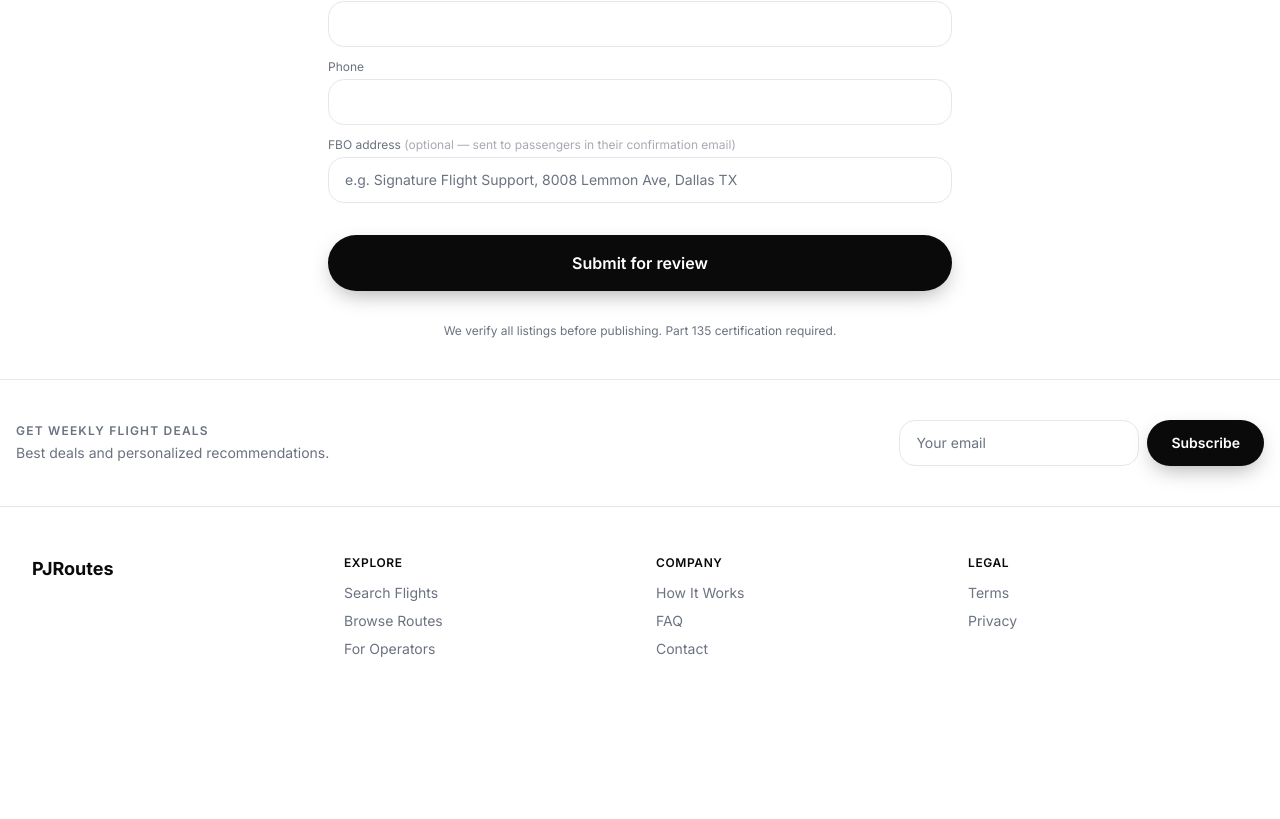
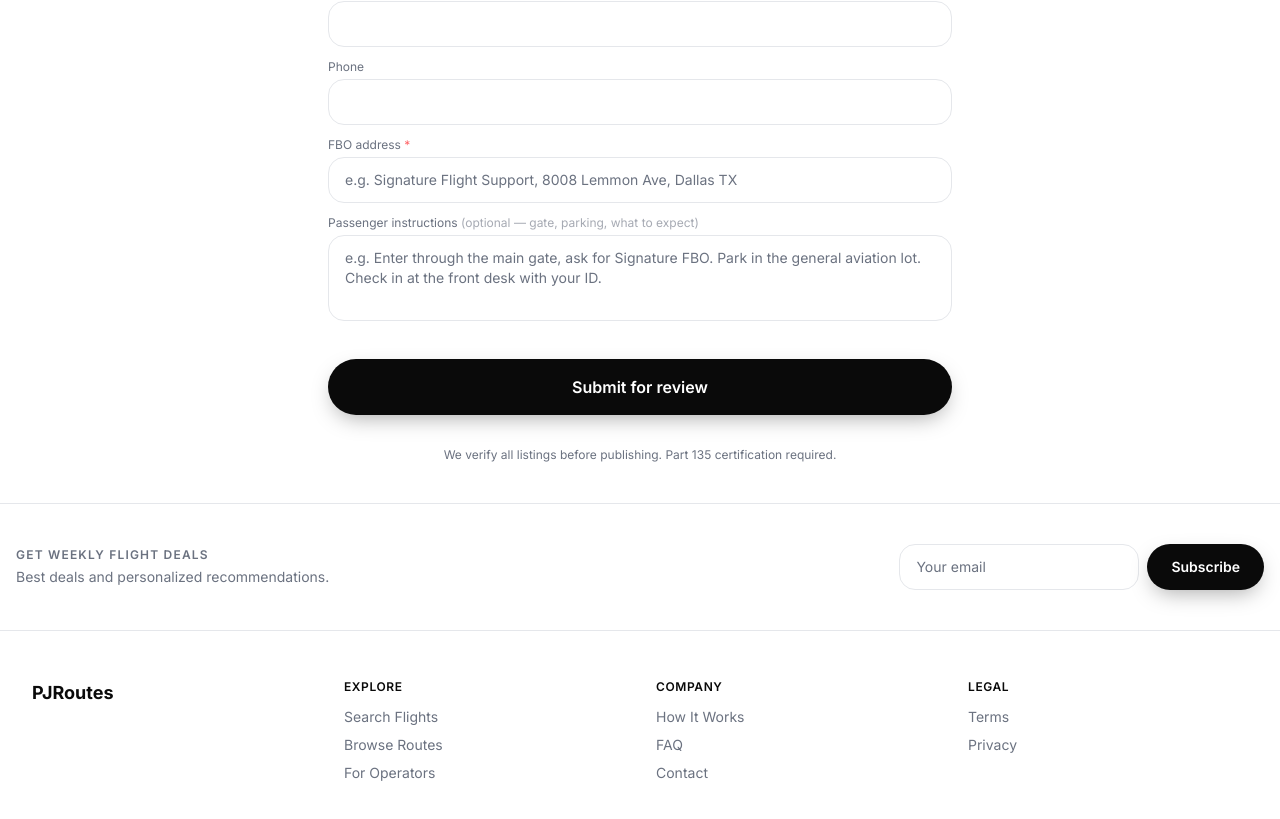
Before and after one commit to jaylenmareko/pjroutes-, a Next.js app: page /operator in a window 1280 px wide. Shown: the part 1424-2243 px from the top of the page. Before the commit the page ends 2131 px from the top, so only its background shows below. Built offline with nearby package versions, Linux system fonts and the light colour scheme; no server answers.

Commit message:
FBO address required, add passenger instructions field, update all call language

```diff
--- a/app/api/confirm-booking/route.ts
+++ b/app/api/confirm-booking/route.ts
@@ -77,7 +77,7 @@ export async function POST(req: NextRequest) {
       <div style="font-family:Inter,sans-serif;max-width:540px;margin:0 auto;padding:32px 24px">
         <p style="font-size:13px;color:#6B7280;margin:0 0 8px">PJRoutes</p>
         <h1 style="font-size:24px;font-weight:700;color:#0A0A0A;margin:0 0 4px">You're booked.</h1>
-        <p style="color:#6B7280;margin:0 0 28px">Your booking is confirmed. Show up at the FBO — skip the terminal, board directly. Expect a personal call from the operator 24–48 hrs before departure.</p>
+        <p style="color:#6B7280;margin:0 0 28px">Your booking is confirmed. Everything you need is below — show up at the FBO, skip the terminal, and board directly. If anything changes last minute, the operator will call you 24–48 hours in advance.</p>
 
         <div style="background:#F9FAFB;border-radius:12px;padding:20px;margin-bottom:24px">
           <p style="font-size:18px;font-weight:700;color:#0A0A0A;margin:0 0 16px">${flight.from_city} (${flight.from_airport}) → ${flight.to_city} (${flight.to_airport})</p>
@@ -85,6 +85,7 @@ export async function POST(req: NextRequest) {
             ${row('Date', dateStr)}
             ${row('Departure window', `${startTime} – ${endTime}`)}
             ${flight.fbo_address ? row('FBO address', flight.fbo_address) : ''}
+            ${flight.passenger_instructions ? row('Arrival instructions', flight.passenger_instructions) : ''}
             ${row('Aircraft', `${flight.aircraft_type}`)}
             ${row('Tail number', flight.aircraft_tail)}
             ${row('Passengers', `${passenger.count}`)}
--- a/app/book/success/page.tsx
+++ b/app/book/success/page.tsx
@@ -76,7 +76,7 @@ function SuccessContent() {
       </div>
       <h1 className="text-3xl font-extrabold text-ink mb-2">You&apos;re booked.</h1>
       <p className="text-muted mb-2">Check your email — receipt, FBO address, and departure window are all in there.</p>
-      <p className="text-muted text-sm mb-8">Expect a personal call from the operator 24–48 hrs before departure.</p>
+      <p className="text-muted text-sm mb-8">If anything changes last minute, the operator will call you 24–48 hours in advance.</p>
       <Link href="/flights" className="btn-primary">Browse more flights</Link>
     </div>
   )
--- a/app/faq/page.tsx
+++ b/app/faq/page.tsx
@@ -6,7 +6,7 @@ const BUYER_FAQS = [
   { q: 'How do I find empty leg flights on PJRoutes?', a: 'Use the search bar on the homepage or browse routes. Enter your origin, destination, and preferred date. You can also set a route alert — we\'ll email you the moment a matching flight lists.' },
   { q: 'How much do empty leg flights cost?', a: 'Prices are set by operators directly and vary by route, aircraft type, and timing. You\'ll typically see significant discounts compared to standard charter rates. PJRoutes charges no additional platform fee — what the operator lists is what you pay.' },
   { q: 'Are all operators on PJRoutes certified?', a: 'Yes. Every operator must hold an active FAA Part 135 Air Carrier Certificate. We verify this before any listing goes live.' },
-  { q: 'What happens after I book?', a: 'Your booking is confirmed instantly. You\'ll receive an email with your receipt, FBO address (where to show up), and departure window. Expect a personal call from the operator 24–48 hrs before departure to confirm final details.' },
+  { q: 'What happens after I book?', a: 'Your booking is confirmed instantly. You\'ll receive an email with everything you need — receipt, FBO address, arrival instructions, and departure window. If anything changes last minute, the operator will call you 24–48 hours in advance.' },
   { q: 'Can I split the cost with others?', a: 'Yes — you book the entire aircraft, so you can bring as many passengers as the jet holds. Splitting the cost across a group often makes it comparable to or cheaper than business class.' },
   { q: 'What if the operator cancels?', a: 'If the operator cancels the flight, you receive a full refund. No questions asked.' },
   { q: 'Can I pay by bank transfer?', a: 'Yes. At checkout you can pay by credit card or ACH bank transfer. Bank transfer has a significantly lower processing fee, which is shown transparently at checkout.' },
--- a/app/operator/page.tsx
+++ b/app/operator/page.tsx
@@ -11,6 +11,7 @@ const initialForm = {
   jet_size: 'light',
   has_wifi: false, pets_allowed: false, standup_cabin: false,
   fbo_address: '',
+  passenger_instructions: '',
   operator_name: '', operator_email: '', operator_phone: '',
 }
 
@@ -272,8 +273,12 @@ export default function OperatorPage() {
                 <input className="input" required value={form.operator_phone} onChange={e => set('operator_phone', e.target.value)} />
               </div>
               <div>
-                <label className="block text-xs text-muted mb-1">FBO address <span className="text-muted/60">(optional — sent to passengers in their confirmation email)</span></label>
-                <input className="input" placeholder="e.g. Signature Flight Support, 8008 Lemmon Ave, Dallas TX" value={form.fbo_address} onChange={e => set('fbo_address', e.target.value)} />
+                <label className="block text-xs text-muted mb-1">FBO address <span className="text-red-400 text-xs">*</span></label>
+                <input className="input" placeholder="e.g. Signature Flight Support, 8008 Lemmon Ave, Dallas TX" required value={form.fbo_address} onChange={e => set('fbo_address', e.target.value)} />
+              </div>
+              <div>
+                <label className="block text-xs text-muted mb-1">Passenger instructions <span className="text-muted/60">(optional — gate, parking, what to expect)</span></label>
+                <textarea className="input resize-none" rows={3} placeholder="e.g. Enter through the main gate, ask for Signature FBO. Park in the general aviation lot. Check in at the front desk with your ID." value={form.passenger_instructions} onChange={e => set('passenger_instructions', e.target.value)} />
               </div>
             </div>
           </div>
```
